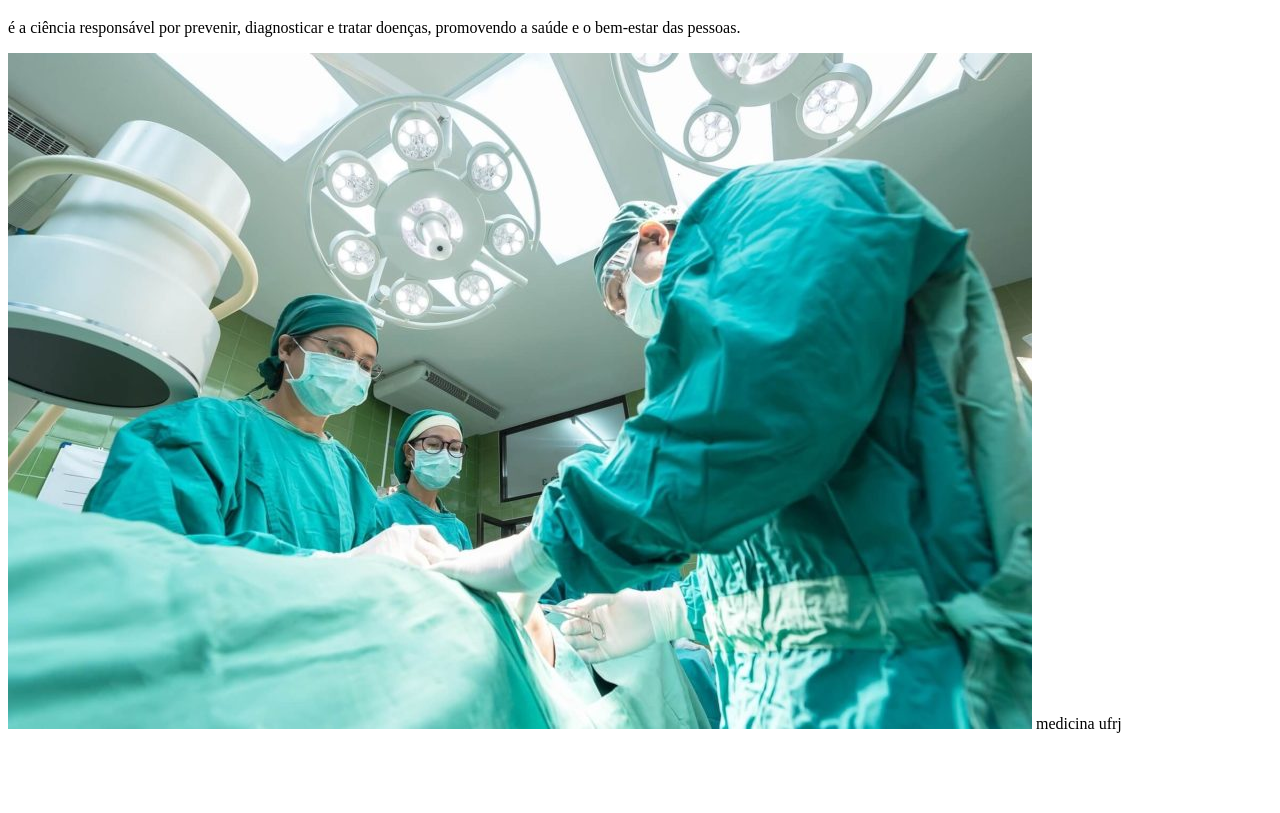
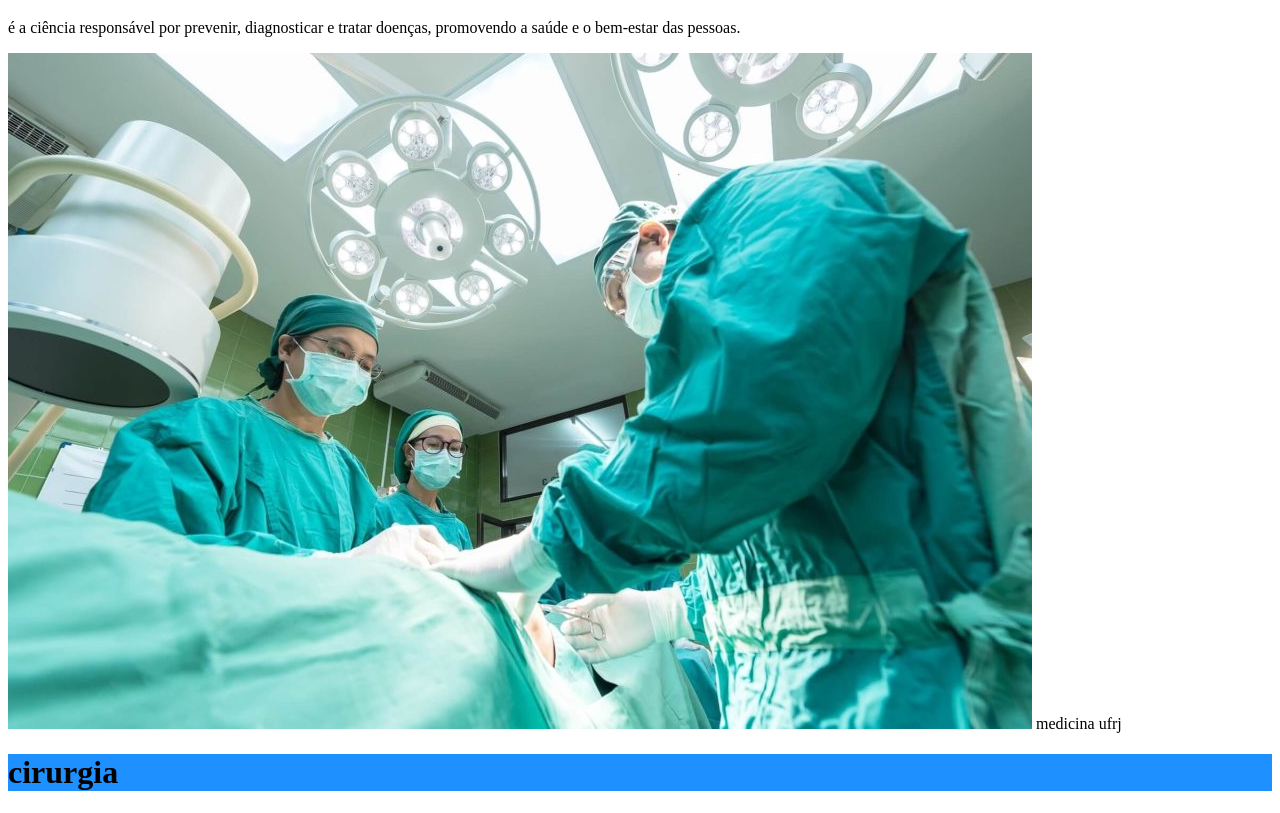
Before and after one commit to brunoaguiar07/brunoaguiar07.github.io, a plain HTML site: page index.html in a window 1280 px wide. Shown: the part 61-874 px from the top of the page. Before the commit the page ends 802 px from the top, so only its background shows below. Drawn offline with Linux system fonts and the light colour scheme.

Commit message:
Add files via upload

```diff
--- a/index.html
+++ b/index.html
@@ -10,5 +10,8 @@
     <p>é a ciência responsável por prevenir, diagnosticar e tratar doenças, promovendo a saúde e o bem-estar das pessoas.</p>
     <img src="2026.jpg">
     <a hfef="https://www.medicina.ufrj.br/index.php/pt/">medicina ufrj</a>
+
+    <h1 style="background-color:DodgerBlue;">cirurgia</h1>
+
 </body>
 </html>
```
